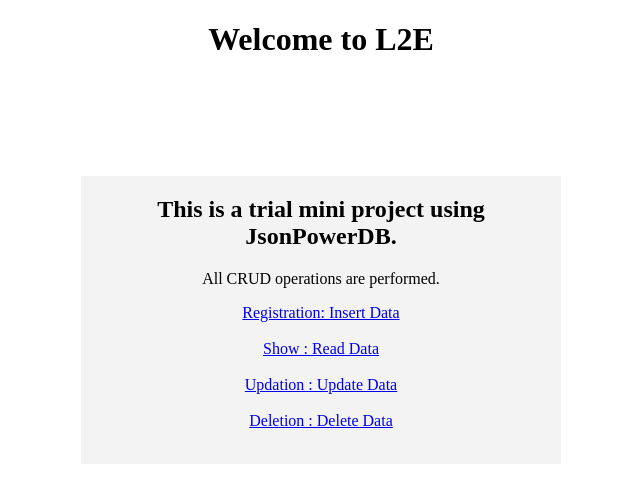
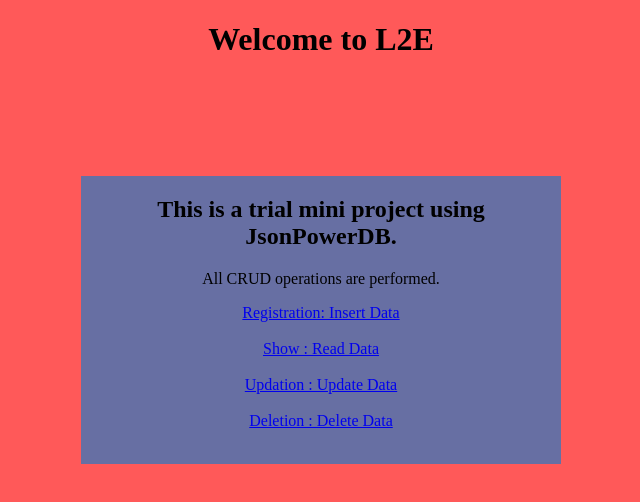
Before and after one commit to elhombreshivam/JPDB, a plain HTML site: page index.html in a window 1280 px wide. Shown: the whole page, without its empty margins (319-959 px from the left). Drawn offline with Linux system fonts and the light colour scheme.

Commit message:
Update index.html

```diff
--- a/index.html
+++ b/index.html
@@ -5,6 +5,10 @@
     <meta charset="UTF-8">
     <meta name="viewport" content="width=device-width, initial-scale=1.0">
     <style>
+            body{
+                background-color: #FF5959;
+        }
+
             #container{
                 position: fixed;
                 top: 40%;
@@ -14,7 +18,7 @@
                 margin-top: -9em;
                 margin-left: -15em;
                 border: 1px solid #ccc;
-                background-color: #f3f3f3;
+                background-color: #676FA3;
                 border: activecaption;
             }
         </style>
```
